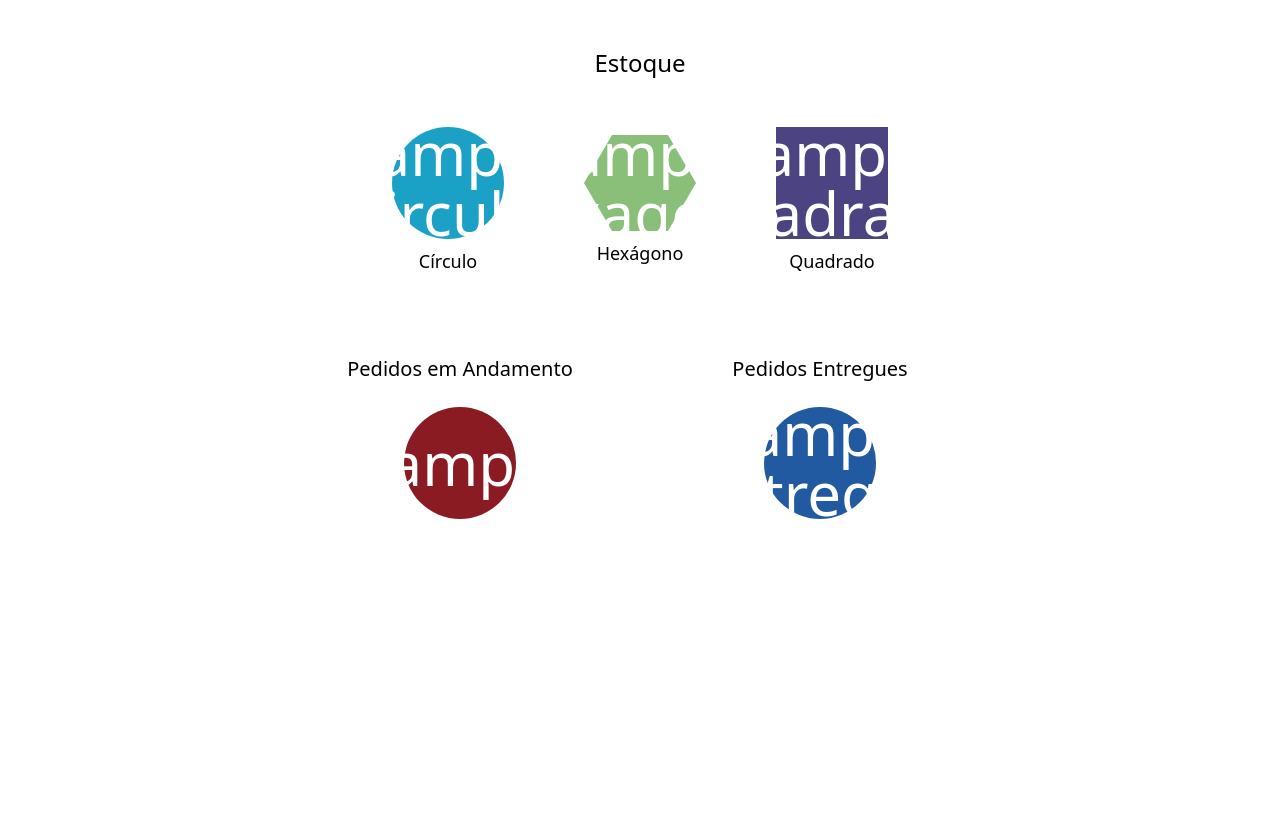
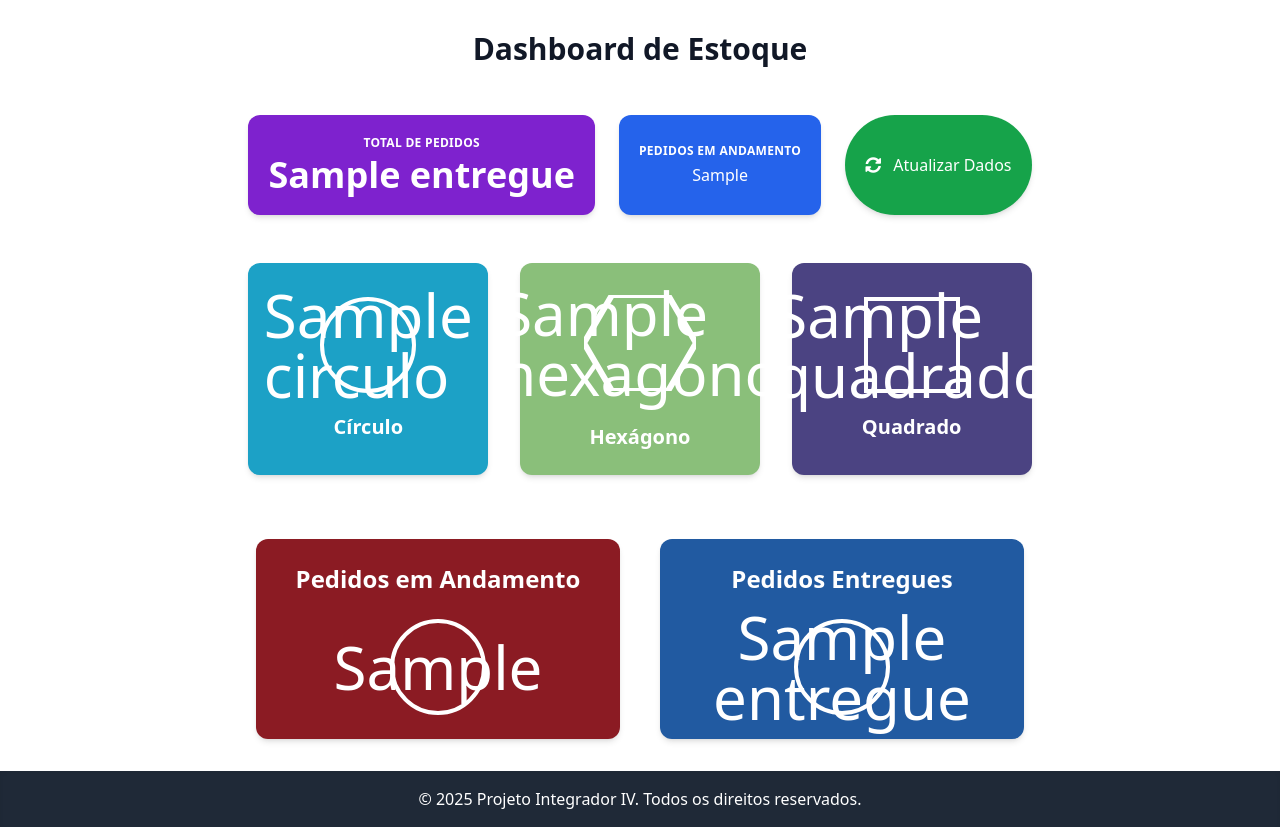
Before and after one commit to maxykoin/Projeto-Integrador-IV, a Django app: template dashboard/templates/home.html in a window 1280 px wide. Shown: the part 63-890 px from the top of the page. Before the commit the page ends 582 px from the top, so only its background shows below. Run offline with Django 3.2, Linux system fonts and the light colour scheme; the template is opened without the code that fills it: most values are stand-ins (such as "Sample title", 1, 10 or a date in 2020); some libraries are stand-ins or nearby versions.

Commit message:
0606 - Página de histórico, melhorando o front

```diff
--- a/dashboard/static/script.js
+++ b/dashboard/static/script.js
@@ -2,99 +2,152 @@
   const pedidoForm = document.getElementById('pedidoForm');
   const confirmarBtn = document.getElementById('confirmarBtn');
 
-    if (pedidoForm) {
-        pedidoForm.addEventListener('submit', handleFormSubmit);
-    }
+  initPieceSelectors();
+  setupSearch();
 
   if (confirmarBtn) {
     confirmarBtn.addEventListener('click', handleConfirmClick);
   }
 
-    function handleFormSubmit(event) {
-        event.preventDefault();
+  // Atualiza preview inicial (caso já tenha seleção)
+  ['1', '2', '3'].forEach(updatePreview);
 
-        const peca1 = pedidoForm.peca1.value;
-        const peca2 = pedidoForm.peca2.value;
-        const peca3 = pedidoForm.peca3.value;
+  // --- Funções ---
 
-        setShape('peca1', peca1);
-        setShape('peca2', peca2);
-        setShape('peca3', peca3);
+  // Inicializa os event listeners dos selects de peça
+  function initPieceSelectors() {
+    ['1', '2', '3'].forEach(num => {
+      const select = document.querySelector(`select[name="peca${num}"]`);
+      if (select) {
+        select.addEventListener('change', () => updatePreview(num));
+      }
+    });
   }
 
-    function setShape(elementId, shape) {
-        const el = document.getElementById(elementId);
-        if (!el) return;
+  // Atualiza a pré-visualização da peça selecionada
+  function updatePreview(id) {
+    const select = document.querySelector(`select[name="peca${id}"]`);
+    const preview = document.getElementById(`peca${id}`);
+    if (!select || !preview) return;
 
-        el.className = 'shape';
-        switch (shape) {
+    const value = select.value;
+
+    preview.className = 'w-16 h-16 flex items-center justify-center shadow-md transition-all duration-300';
+    preview.innerHTML = '';
+
+    switch (value) {
       case 'circle':
-                el.classList.add('circle', 'blue');
+        preview.classList.add('bg-blue-500', 'rounded-full');
+        preview.innerHTML = '<i class="fas fa-circle text-white text-xl"></i>';
         break;
+
+      case 'square':
+        preview.classList.add('bg-purple-600');
+        preview.innerHTML = '<i class="fas fa-square text-white text-xl"></i>';
+        break;
+
       case 'hexagon':
-                el.classList.add('hexagon', 'green');
-                break;
-            case 'square':
-                el.classList.add('square', 'purple');
+        preview.classList.add('bg-green-600', 'rounded');
+        preview.innerHTML = `
+          <svg class="w-8 h-8 text-white" fill="currentColor" viewBox="0 0 24 24">
+            <polygon points="12,2 22,7 22,17 12,22 2,17 2,7"/>
+          </svg>`;
         break;
     }
   }
 
-    function shapeToNumber(shape) {
+  // Converte shape para nome da peça
+  function shapeToNomePeca(shape) {
     switch (shape) {
-            case 'circle': return 0;
-            case 'hexagon': return 1;
-            case 'square': return 2;
-            default: return null; // caso inesperado
+      case 'circle': return 'circulo';
+      case 'hexagon': return 'hexagono';
+      case 'square': return 'quadrado';
+      default: return null;
     }
   }
 
+  // Handler do clique no botão confirmar
   async function handleConfirmClick(event) {
     event.preventDefault();
 
-        const formPeca1 = pedidoForm.peca1.value;
-        const formPeca2 = pedidoForm.peca2.value;
-        const formPeca3 = pedidoForm.peca3.value;
+    if (!pedidoForm) return;
 
-        if (!formPeca1 || !formPeca2 || !formPeca3) {
-            alert('Por favor, preencha todas as peças antes de confirmar o pedido.');
+    const p1 = pedidoForm.peca1?.value;
+    const p2 = pedidoForm.peca2?.value;
+    const p3 = pedidoForm.peca3?.value;
+
+    if (!p1 || !p2 || !p3) {
+      alert('Selecione todas as peças.');
       return;
     }
 
     const pedido = {
-            peca1: shapeToNumber(formPeca1),
-            peca2: shapeToNumber(formPeca2),
-            peca3: shapeToNumber(formPeca3)
+      peca1: shapeToNomePeca(p1),
+      peca2: shapeToNomePeca(p2),
+      peca3: shapeToNomePeca(p3),
     };
 
     try {
       const response = await fetch('/pedidos/', {
         method: 'POST',
-                headers: {
-                    'Content-Type': 'application/json',
-                },
-                body: JSON.stringify(pedido)
+        headers: { 'Content-Type': 'application/json' },
+        body: JSON.stringify(pedido),
       });
 
+      const data = await response.json();
+
       if (!response.ok) {
-                const errorData = await response.json();
-                throw new Error(errorData.message || `Erro: ${response.status}`);
+        throw new Error(data.message || 'Erro ao criar pedido');
       }
 
-            const data = await response.json();
-            alert(`✅ Pedido enviado com sucesso! ID: ${data.pedido_id}`);
-
-            // ✅ Atualizar o contador se o status for "em andamento"
-            if (data.status === 'em_andamento') {
-                const andamentoSpan = document.getElementById('pedidosAndamento');
-                if (andamentoSpan) {
-                    const currentCount = parseInt(andamentoSpan.textContent, 10);
-                    andamentoSpan.textContent = currentCount + 1;
+      alert(`✅ Pedido criado com ID: ${data.pedido_id}`);
+    } catch (err) {
+      alert(`❌ ${err.message}`);
     }
   }
 
-        } catch (error) {
-            alert(`❌ Erro ao enviar o pedido: ${error.message || 'Um erro desconhecido ocorreu.'}`);
+  // Configura a busca e filtro da lista de pedidos
+  function setupSearch() {
+    const input = document.getElementById('searchInput');
+    const items = document.querySelectorAll('.pedido-item');
+
+    // Cria o elemento de aviso caso não exista
+    let aviso = document.getElementById('avisoNenhumPedido');
+    if (!aviso) {
+      aviso = document.createElement('p');
+      aviso.id = 'avisoNenhumPedido';
+      aviso.className = 'text-center text-red-600 mt-4 font-semibold';
+      aviso.textContent = 'Pedido não encontrado.';
+      aviso.style.display = 'none';
+      input.parentNode.parentNode.appendChild(aviso); // adiciona após o form
     }
+
+    // Função que executa o filtro
+    function filtrarPedidos() {
+      const query = input.value.trim().toLowerCase();
+      let encontrado = false;
+
+      items.forEach(item => {
+        const id = item.dataset.id.toLowerCase();
+        const status = item.dataset.status.toLowerCase();
+
+        if (id.includes(query) || status.includes(query)) {
+          item.style.display = 'flex';
+          encontrado = true;
+        } else {
+          item.style.display = 'none';
         }
       });
+
+      aviso.style.display = encontrado ? 'none' : 'block';
+    }
+
+    input.addEventListener('input', filtrarPedidos);
+    input.addEventListener('keydown', (e) => {
+      if (e.key === 'Enter') {
+        e.preventDefault();
+        filtrarPedidos();
+      }
+    });
+  }
+});
--- a/dashboard/templates/home.html
+++ b/dashboard/templates/home.html
@@ -1,80 +1,117 @@
 {% load static %}
-<html lang="en">
+<html lang="pt-BR">
 <head>
   <meta charset="UTF-8" />
   <meta name="viewport" content="width=device-width, initial-scale=1" />
-  <title>Dashboard</title>
+  <title>Dashboard - Estoque</title>
   <script src="https://cdn.tailwindcss.com"></script>
-  <link
-    rel="stylesheet"
-    href="https://cdnjs.cloudflare.com/ajax/libs/font-awesome/5.15.3/css/all.min.css"
-  />
+  <link rel="stylesheet" href="https://cdnjs.cloudflare.com/ajax/libs/font-awesome/5.15.3/css/all.min.css" />
 </head>
-<body class="bg-white">
-  <!-- Header with gradient background and icons -->
-  <header class="flex items-center gap-6 px-6 py-4" style="background: url(https://www.boschmediaservice.hu/storage/publication/118_w1600.jpg)">
-    <a href="/" aria-label="Home" class="text-white text-3xl">
+<body class="bg-white min-h-screen flex flex-col">
+<header class="flex items-center gap-6 px-6 py-4" style="background: url(https://www.boschmediaservice.hu/storage/publication/118_w1600.jpg); background-size: cover; background-position: center;">
+    <a href="/" aria-label="Página Inicial" class="text-white text-3xl hover:text-gray-200 transition">
       <i class="fas fa-home"></i>
     </a>
-    <a href="/pedidos/" aria-label="Add" class="text-white text-3xl">
+    <a href="/pedidos/" aria-label="Novo Pedido" class="text-white text-3xl hover:text-gray-200 transition">
       <i class="fas fa-plus-circle"></i>
     </a>
-  </header>
+    <a href="/pedidos/historico" aria-label="Histórico de Pedidos" class="text-white text-3xl hover:text-gray-200 transition">
+      <i class="fas fa-list"></i>
+    </a>
+</header>
 
-  <!-- Main content -->
-  <main class="max-w-7xl mx-auto px-4 py-12">
-    <!-- Estoque title -->
-    <h2 class="text-center text-2xl mb-12">Estoque</h2>
+  {% if circulo < 2 or hexagono < 2 or quadrado < 2 %}
+  <section aria-live="assertive" role="alert" class="max-w-3xl mx-auto mt-4 px-4 py-3 bg-red-100 border border-red-400 text-red-700 rounded-lg text-center shadow-md">
+    <i class="fas fa-exclamation-triangle mr-2"></i>
+    Atenção: Estoque baixo em
+    {% if circulo < 2 %} <strong>Círculo</strong>{% if hexagono < 2 or quadrado < 2 %}, {% endif %}{% endif %}
+    {% if hexagono < 2 %} <strong>Hexágono</strong>{% if quadrado < 2 %}, {% endif %}{% endif %}
+    {% if quadrado < 2 %} <strong>Quadrado</strong>{% endif %}.
+    Considere realizar a realimentação.
+  </section>
+  {% endif %}
 
-    <!-- Top row with 3 shapes and numbers -->
-    <div class="flex justify-center items-center gap-20 mb-20 text-center">
-      <!-- Circle blue -->
-      <div class="flex flex-col items-center justify-center">
-        <div class="flex justify-center items-center w-28 h-28 rounded-full bg-[#1CA1C6]">
-          <span id="circulo" class="text-white text-6xl font-light leading-none">{{ circulo }}</span>
-        </div>
-        <p class="mt-2 text-lg">Círculo</p>
+  <main class="flex-grow max-w-7xl mx-auto px-4 sm:px-6 lg:px-8 py-8 overflow-hidden" role="main" aria-label="Dashboard do estoque">
+    <h1 class="text-center text-3xl font-extrabold text-gray-900 mb-12">Dashboard de Estoque</h1>
+
+    <section aria-label="Indicadores gerais do sistema" class="max-w-4xl mx-auto mb-12 flex flex-wrap justify-center gap-6">
+      <!-- Total Pedidos Entregues -->
+      <div class="bg-purple-700 text-white rounded-xl shadow-md p-5 flex flex-col items-center justify-center min-w-[180px]">
+        <p class="text-xs uppercase tracking-wide font-semibold mb-1">Total de Pedidos</p>
+        <p class="text-4xl font-bold select-none">{{ entregue }}</p>
       </div>
 
-      <!-- Hexagon green -->
-      <div class="flex flex-col items-center justify-center relative">
-        <div class="relative w-28 h-[96px] flex justify-center items-center">
-          <svg width="112" height="96" viewBox="0 0 112 96" fill="none" xmlns="http://www.w3.org/2000/svg" class="absolute top-0 left-0">
-            <polygon points="28 0 84 0 112 48 84 96 28 96 0 48" fill="#8ABF7A"/>
-          </svg>
-          <span id="hexagono" class="text-white text-6xl font-light leading-none z-10">{{ hexagono }}</span>
-        </div>
-        <p class="mt-2 text-lg">Hexágono</p>
+
+      <!-- Pedidos em Andamento -->
+      <div class="bg-blue-600 text-white rounded-xl shadow-md p-5 flex flex-col items-center justify-center min-w-[180px]">
+        <p class="text-xs uppercase tracking-wide font-semibold mb-1">Pedidos em Andamento</p>
+        <p class="text-base font-medium select-none">{{ em_andamento }}</p>
       </div>
 
-      <!-- Square purple -->
-      <div class="flex flex-col items-center justify-center">
-        <div class="flex justify-center items-center w-28 h-28 bg-[#4B4382]">
-          <span id="quadrado" class="text-white text-6xl font-light leading-none">{{ quadrado }}</span>
+      <button
+        id="atualizarBtn"
+        type="button"
+        class="bg-green-600 hover:bg-green-700 text-white px-5 py-2 rounded-full shadow-md transition min-w-[180px]"
+        aria-label="Atualizar dados do dashboard"
+        >
+        <i class="fas fa-sync-alt mr-2"></i> Atualizar Dados
+      </button>
+    </section>
+
+    <section aria-label="Resumo das formas em estoque" class="grid grid-cols-1 sm:grid-cols-3 gap-8 mb-16">
+      <!-- Círculo -->
+      <div class="bg-[#1CA1C6] rounded-xl shadow-md p-6 flex flex-col items-center justify-center text-white transition hover:shadow-xl">
+        <div class="flex items-center justify-center w-24 h-24 rounded-full border-4 border-white">
+          <span id="circulo" class="text-6xl font-light leading-none select-none">{{ circulo }}</span>
         </div>
-        <p class="mt-2 text-lg">Quadrado</p>
+        <p class="mt-5 text-xl font-semibold">Círculo</p>
       </div>
-    </div>
 
-    <!-- Bottom row with labels and circles with numbers -->
-    <div class="grid grid-cols-2 md:grid-cols-2 gap-12 max-w-2xl mx-auto text-center">
-      <!-- Pedidos em Andamento -->
-      <div class="flex flex-col items-center justify-center">
-        <p class="mb-6 text-xl">Pedidos em Andamento</p>
-        <div class="flex justify-center items-center w-28 h-28 rounded-full bg-[#8B1B23]">
-          <span id="pedidosAndamento" class="text-white text-6xl font-light leading-none">{{ em_andamento }}</span>
+      <!-- Hexágono com outline branco -->
+      <div class="bg-[#8ABF7A] rounded-xl shadow-md p-6 flex flex-col items-center justify-center text-white transition hover:shadow-xl relative">
+          <div class="relative w-28 h-28 flex items-center justify-center mb-4"> {# Adjusted container size for better centering #}
+              <svg aria-hidden="true" width="112" height="96" viewBox="0 0 112 96" fill="none" xmlns="http://www.w3.org/2000/svg" class="absolute inset-0 m-auto">
+                  <polygon points="28 0 84 0 112 48 84 96 28 96 0 48" stroke="white" stroke-width="6" fill="transparent" />
+              </svg>
+              <span id="hexagono" class="relative text-6xl font-light leading-none z-10">{{ hexagono }}</span>
+          </div>
+          <p class="mt-2 text-xl font-semibold">Hexágono</p> {# Removed the excessive mt-28 #}
+      </div>
+
+      <!-- Quadrado -->
+      <div class="bg-[#4B4382] rounded-xl shadow-md p-6 flex flex-col items-center justify-center text-white transition hover:shadow-xl">
+        <div class="flex items-center justify-center w-24 h-24 border-4 border-white">
+          <span id="quadrado" class="text-6xl font-light leading-none select-none">{{ quadrado }}</span>
+        </div>
+        <p class="mt-5 text-xl font-semibold">Quadrado</p>
+      </div>
+    </section>
+
+    <!-- Pedidos status -->
+    <section aria-label="Status dos pedidos" class="max-w-3xl mx-auto grid grid-cols-1 sm:grid-cols-2 gap-10 text-center">
+
+      <div class="bg-[#8B1B23] rounded-xl shadow-md p-6 flex flex-col items-center justify-center text-white transition hover:shadow-xl">
+        <p class="mb-6 text-2xl font-semibold">Pedidos em Andamento</p>
+        <div class="flex items-center justify-center w-24 h-24 rounded-full border-4 border-white">
+          <span id="pedidosAndamento" class="text-6xl font-light leading-none select-none">{{ em_andamento }}</span>
         </div>
       </div>
 
-      <!-- Pedidos Entregues -->
-      <div class="flex flex-col items-center justify-center">
-        <p class="mb-6 text-xl">Pedidos Entregues</p>
-        <div class="flex justify-center items-center w-28 h-28 rounded-full bg-[#215AA1]">
-          <span id="pedidosEntregues" class="text-white text-6xl font-light leading-none">{{ entregue }}</span>
+      <div class="bg-[#215AA1] rounded-xl shadow-md p-6 flex flex-col items-center justify-center text-white transition hover:shadow-xl">
+        <p class="mb-6 text-2xl font-semibold">Pedidos Entregues</p>
+        <div class="flex items-center justify-center w-24 h-24 rounded-full border-4 border-white">
+          <span id="pedidosEntregues" class="text-6xl font-light leading-none select-none">{{ entregue }}</span>
         </div>
       </div>
-    </div>
+    </section>
   </main>
+
+  <footer class="bg-gray-800 text-white text-center p-4 shadow-inner">
+    <p>&copy; 2025 Projeto Integrador IV. Todos os direitos reservados.</p>
+  </footer>
+
   <script src="{% static 'script.js' %}"></script>
+  <script>document.getElementById('atualizarBtn').addEventListener('click', () => {location.reload();});</script>
+
 </body>
 </html>
--- a/dashboard/urls.py
+++ b/dashboard/urls.py
@@ -4,4 +4,5 @@
 urlpatterns = [
     path('', views.home, name='home'),
     path('pedidos/', views.novoPedido, name='novoPedido'),
+    path('pedidos/historico', views.historico, name='historico'),
 ]
--- a/dashboard/views.py
+++ b/dashboard/views.py
@@ -40,3 +40,7 @@
         return JsonResponse({'message': 'Pedido criado com sucesso!', 'pedido_id': str(pedido.id)})
 
     return render(request, 'novoPedido.html')
+
+def historico(request):
+    pedidos = Pedido.objects.all().order_by('-id')
+    return render(request, 'historico.html', {'pedidos': pedidos})
```
Also changed, not shown: dashboard/static/style.css (deleted, +0 -113 lines), dashboard/templates/historico.html (added, +87 -0 lines), dashboard/templates/novoPedido.html (+39 -43 lines). Lines whose indentation alone changed are shown as unchanged.
